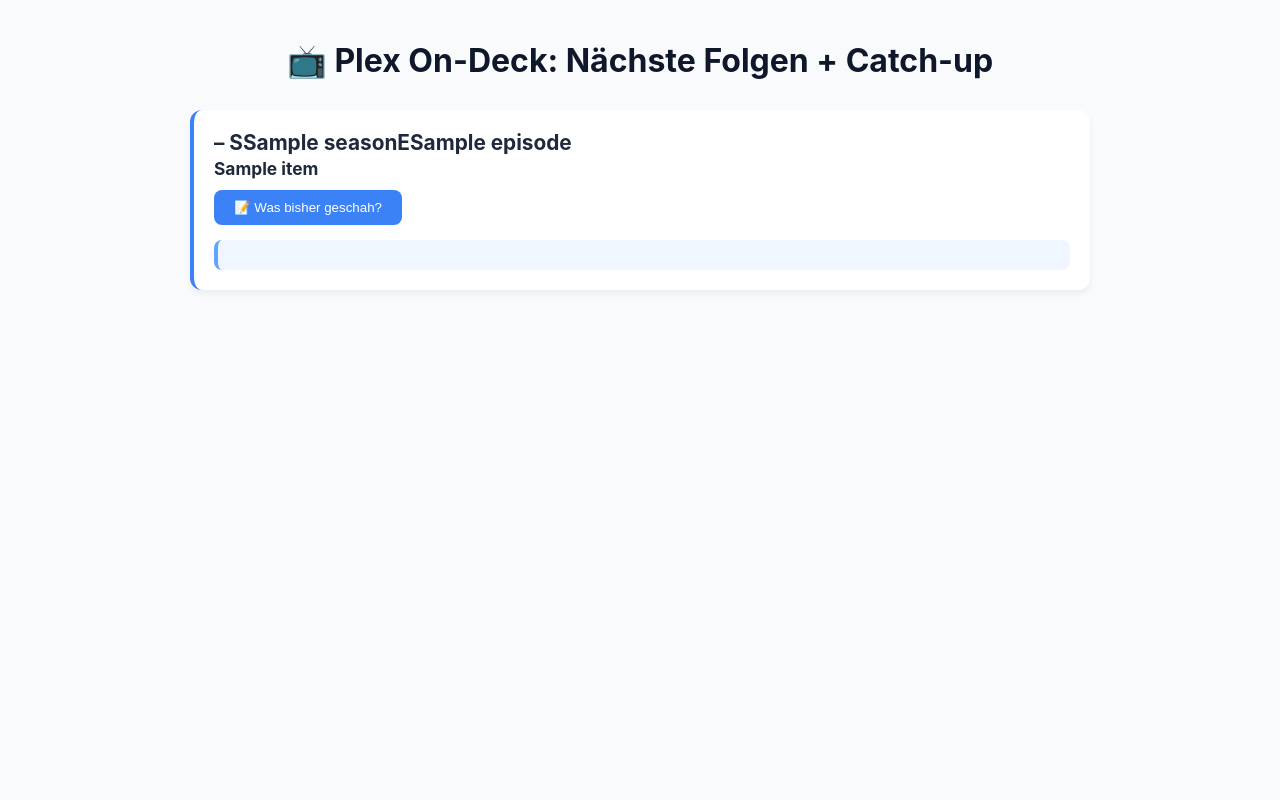
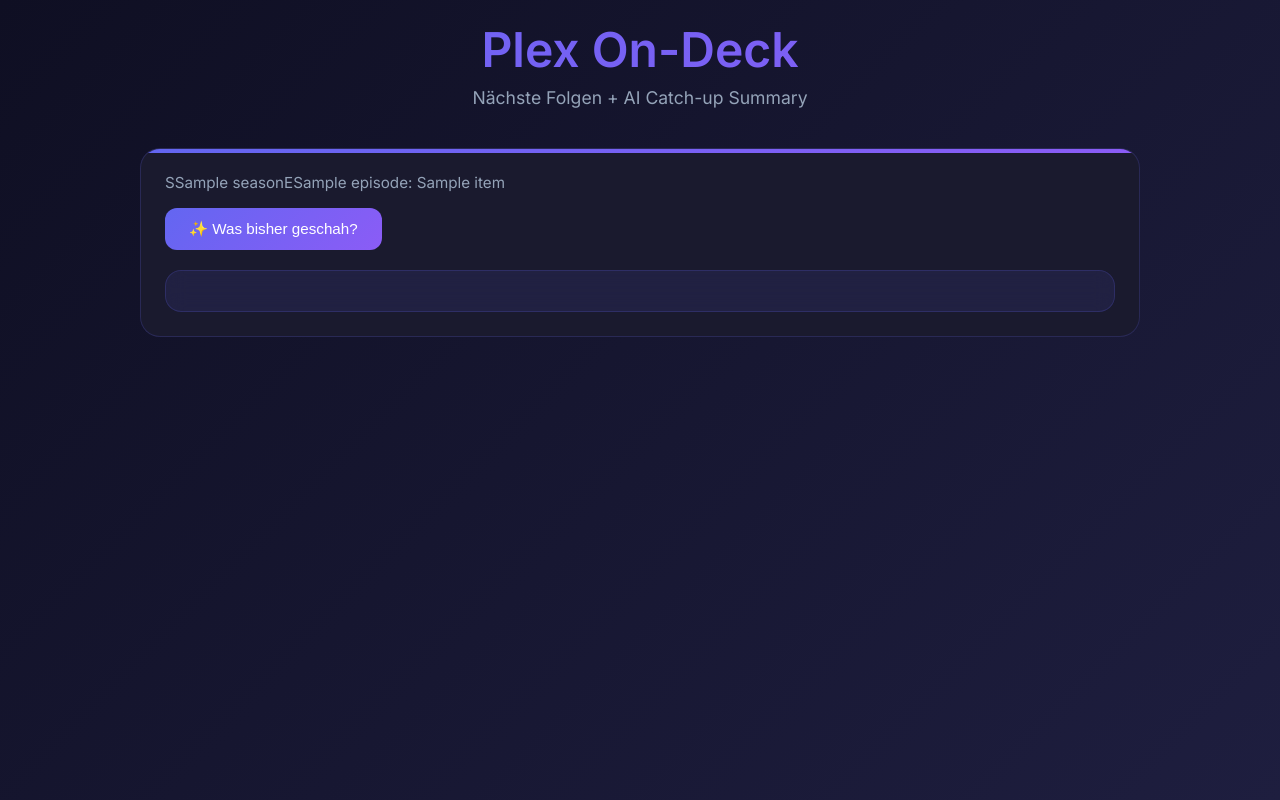
Before and after one commit to fand0r1982/plex-ondeck, a FastAPI app: template templates/index.html in a window 1280 px wide. Run offline with FastAPI, Linux system fonts and the light colour scheme; the template is opened without the code that fills it: most values are stand-ins (such as "Sample title", 1, 10 or a date in 2020).

Commit message:
Update index.html

```diff
--- a/templates/index.html
+++ b/templates/index.html
@@ -1,47 +1,66 @@
 <!DOCTYPE html>
 <html>
 <head>
-<title>Plex On-Deck Catch-up</title>
-<meta name="viewport" content="width=device-width, initial-scale=1">
+<title>📺 Plex Catch-up</title>
+<meta name="viewport" content="width=device-width">
+<link href="https://fonts.googleapis.com/css2?family=Inter:wght@400;500;600&display=swap" rel="stylesheet">
 <style>
-body {font-family: -apple-system,BlinkMacSystemFont,'Segoe UI',Roboto,sans-serif; max-width:900px; margin:0 auto; padding:20px; background:#f8fafc; color:#1e293b;}
-h1 {text-align:center; color:#0f172a; margin-bottom:30px; font-size:2em;}
-ul {list-style:none; padding:0;}
-li {background:white; margin:15px 0; padding:20px; border-radius:12px; box-shadow:0 4px 6px rgba(0,0,0,0.05); border-left:4px solid #3b82f6;}
-h3 {margin:0 0 10px; color:#1e293b; font-size:1.3em;}
-button {background:#3b82f6; color:white; border:none; padding:10px 20px; border-radius:8px; cursor:pointer; font-weight:500; transition:all 0.2s;}
-button:hover {background:#2563eb; transform:translateY(-1px);}
-.summary {margin-top:15px; padding:15px; background:#eff6ff; border-radius:8px; border-left:4px solid #60a5fa; font-size:0.95em; line-height:1.6;}
-.loading {color:#64748b; font-style:italic;}
-.error {color:#dc2626;}
-@media (max-width:600px) {li {padding:15px;}}
+:root{--bg:#0f0f23;--bg-card:#1a1a2e;--accent:#6366f1;--text:#f1f5f9;--text-dim:#94a3b8;}
+* {box-sizing:border-box;}
+body {font-family:'Inter',system-ui,sans-serif;margin:0;padding:20px 20px 40px;background:linear-gradient(135deg,var(--bg),#1e1e3f);color:var(--text);min-height:100vh;}
+.header {text-align:center;margin-bottom:40px;}
+h1 {font-size:clamp(1.8em,5vw,3em);font-weight:600;background:linear-gradient(135deg,var(--accent),#8b5cf6);background-clip:text;-webkit-background-clip:text;color:transparent;margin:0;}
+.subtitle {color:var(--text-dim);font-size:1.1em;margin-top:8px;}
+.list {display:grid;gap:20px;max-width:1000px;margin:0 auto;}
+.card {background:var(--bg-card);backdrop-filter:blur(20px);border:1px solid rgba(99,102,241,0.2);border-radius:20px;padding:24px;transition:all 0.3s cubic-bezier(0.4,0,0.2,1);position:relative;overflow:hidden;}
+.card::before {content:'';position:absolute;top:0;left:0;right:0;height:4px;background:linear-gradient(90deg,var(--accent),#8b5cf6);}
+.card:hover {transform:translateY(-8px);box-shadow:0 25px 50px -12px rgba(0,0,0,0.25);border-color:var(--accent);}
+.episode-header {display:flex;justify-content:space-between;align-items:flex-start;margin-bottom:16px;}
+.series {font-size:1.4em;font-weight:600;color:var(--text);margin:0;}
+.ep-details {color:var(--text-dim);font-size:0.95em;}
+.btn {background:linear-gradient(135deg,var(--accent),#8b5cf6);color:white;border:none;padding:12px 24px;border-radius:12px;font-weight:500;font-size:0.95em;cursor:pointer;transition:all 0.2s;min-width:160px;}
+.btn:hover {transform:translateY(-2px);box-shadow:0 10px 25px rgba(99,102,241,0.4);}
+.summary {margin-top:20px;padding:20px;border-radius:16px;background:rgba(99,102,241,0.1);backdrop-filter:blur(10px);border:1px solid rgba(99,102,241,0.2);line-height:1.7;font-size:0.97em;}
+.loading {color:var(--text-dim);font-style:italic;}
+.error {color:#f87171;background:rgba(248,113,113,0.1);border-color:#f87171;}
+@media (max-width:768px) {.episode-header{flex-direction:column;gap:8px;}.btn{width:100%;}}
+@keyframes fadeIn {from{opacity:0;transform:translateY(10px);}to{opacity:1;transform:translateY(0);}}
+.summary {animation:fadeIn 0.4s ease-out;}
 </style>
 </head>
 <body>
-<h1>📺 Plex On-Deck: Nächste Folgen + Catch-up</h1>
-<ul>
+<div class="header">
+  <h1>Plex On-Deck</h1>
+  <p class="subtitle">Nächste Folgen + AI Catch-up Summary</p>
+</div>
+<div class="list">
 {% for item in ondeck %}
-<li>
-  <h3>{{ item.show_title }} – S{{ item.season }}E{{ item.episode }}<br><small>{{ item.ep_title }}</small></h3>
-  <button onclick="getSummary('{{ item.title }}', {{ item.season }}, {{ item.episode }}, '{{ item.show_title }}')">📝 Was bisher geschah?</button>
+<div class="card">
+  <div class="episode-header">
+    <div>
+      <div class="series">{{ item.show_title }}</div>
+      <div class="ep-details">S{{ item.season }}E{{ item.episode }}: {{ item.ep_title }}</div>
+    </div>
+  </div>
+  <button class="btn" onclick="getSummary('{{ item.title }}', {{ item.season }}, {{ item.episode }}, '{{ item.show_title }}')">✨ Was bisher geschah?</button>
   <div class="summary" id="sum-{{ item.title }}"></div>
-</li>
+</div>
 {% endfor %}
-</ul>
+</div>
 <script>
 async function getSummary(title, season, episode, show) {
   const div = document.getElementById(`sum-${title}`);
-  div.innerHTML = '<span class="loading">Lade detaillierte Zusammenfassung...</span>';
+  div.innerHTML = '<span class="loading">AI denkt nach... ✨</span>';
   try {
     const res = await fetch(`/summary/${title}/${season}/${episode}`);
     const data = await res.json();
     if (data.error) {
       div.innerHTML = `<span class="error">❌ ${data.error}</span>`;
     } else {
-      div.innerHTML = `<strong>📖 MERKE-DIR für ${show}:</strong><br>${data.summary.replace(/\n/g, '<br>')}`;
+      div.innerHTML = data.summary.replace(/\n/g, '<br>');
     }
   } catch(e) {
-    div.innerHTML = `<span class="error">❌ Netzwerkfehler: ${e.message}</span>`;
+    div.innerHTML = `<span class="error">❌ ${e.message}</span>`;
   }
 }
 </script>
```
